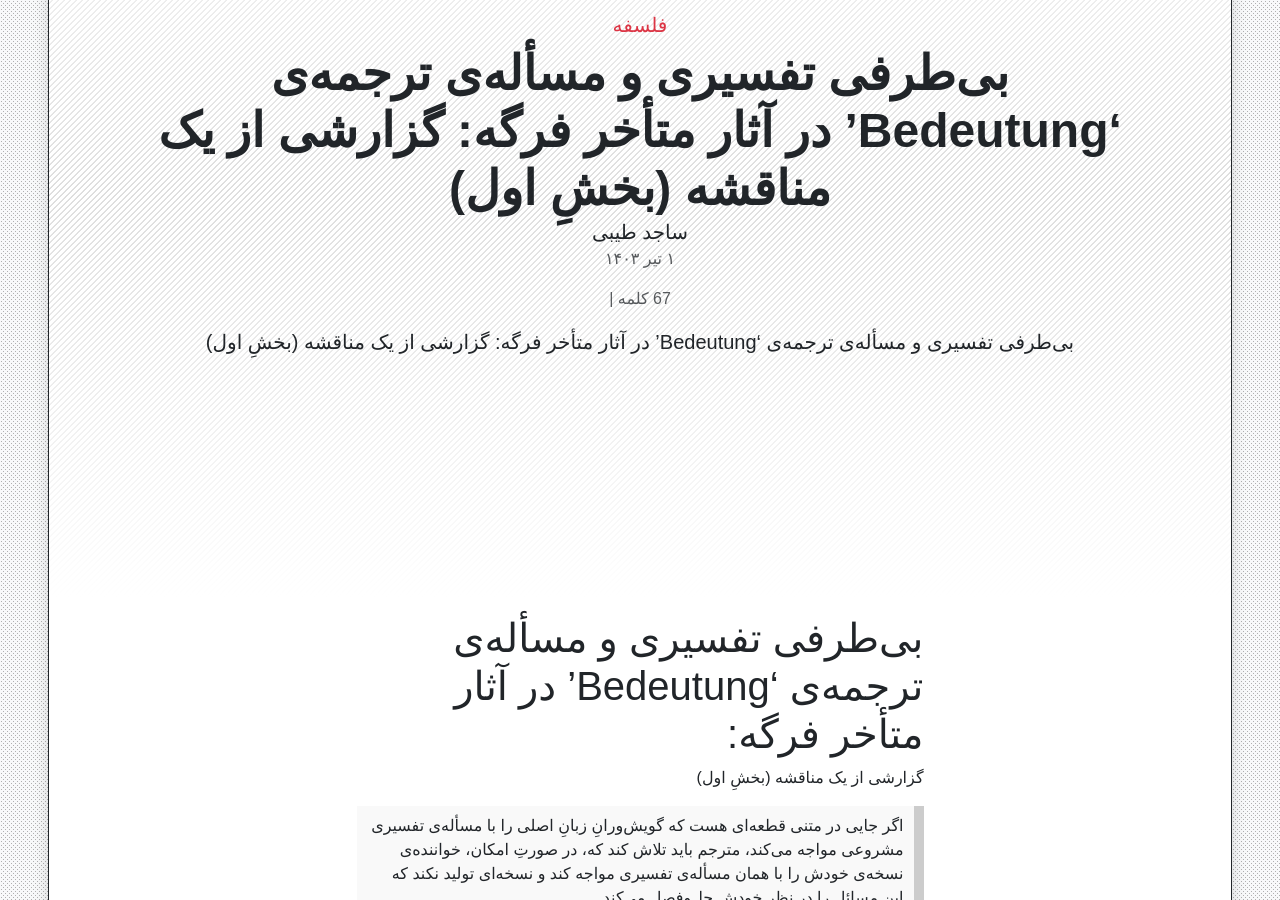
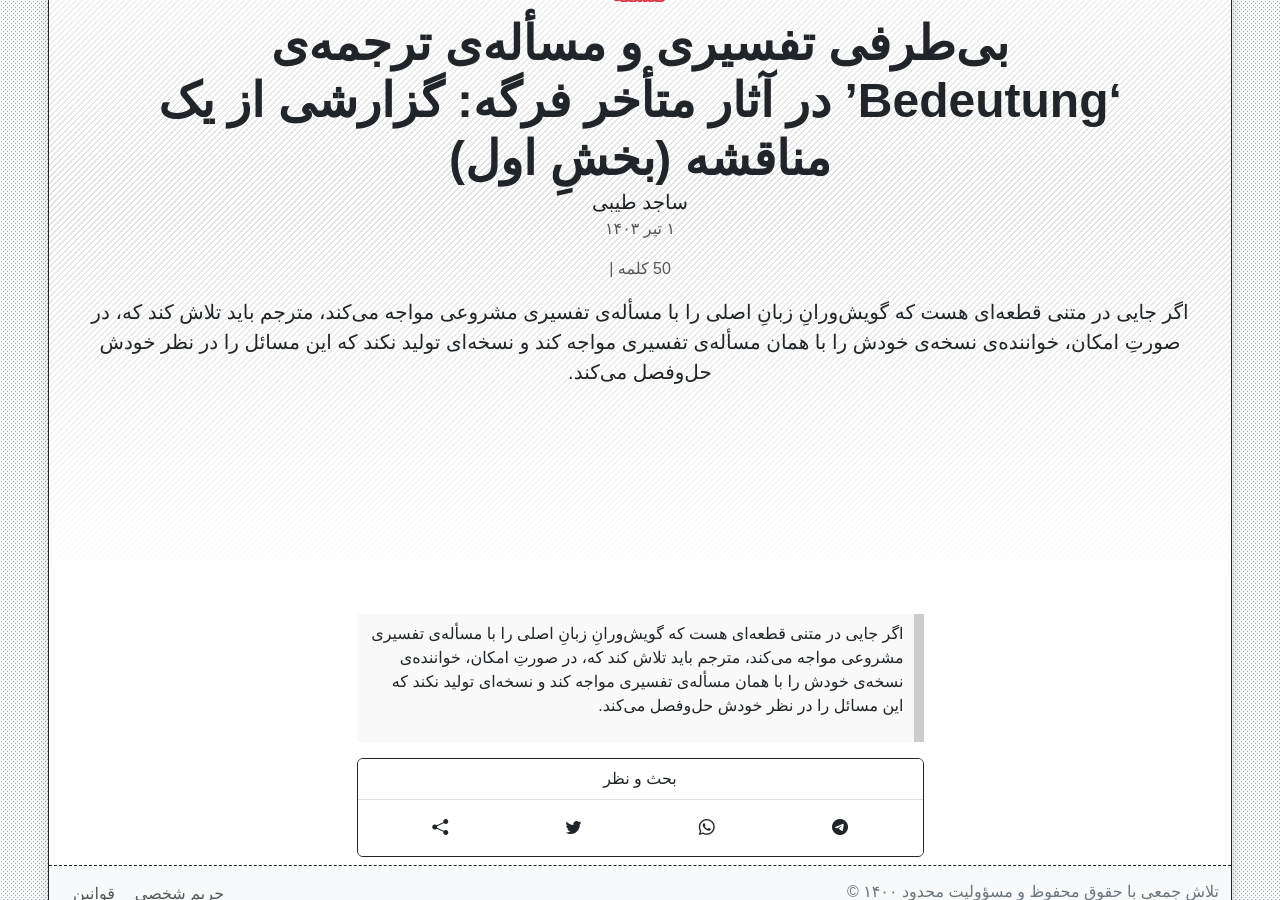
Before and after one commit to phicudemy/phicudemy.github.io, a Jekyll site: the page built from _posts/2024-06-22-fregebedeutung1.md, in a window 1280 px wide and 900 px high, scrolled down 310 px. Built offline with Jekyll 4.4.1, drawn with Linux system fonts in a browser that asks for light colours; comment, search, counter and statistics services are not loaded; a style sheet for code colours, icons or effects is not loaded.

Commit message:
TinaCMS content update

```diff
--- a/_posts/2024-06-22-fregebedeutung1.md
+++ b/_posts/2024-06-22-fregebedeutung1.md
@@ -15,7 +15,5 @@ tags:
   - فرگه
 ---
 
-# بی‌طرفی تفسیری و مسأله‌ی ترجمه‌ی ‘Bedeutung’ در آثار متأخر فرگه:
-گزارشی از یک مناقشه (بخشِ اول)
 
 > اگر جایی در متنی قطعه‌ای هست که گویش‌ورانِ زبانِ اصلی را با مسأله‌ی تفسیری مشروعی مواجه می‌کند، مترجم باید تلاش کند که، در صورتِ امکان، خواننده‌ی نسخه‌ی خودش را با همان مسأله‌ی تفسیری مواجه کند و نسخه‌ای تولید نکند که این مسائل را در نظر خودش حل‌وفصل می‌کند.
```
